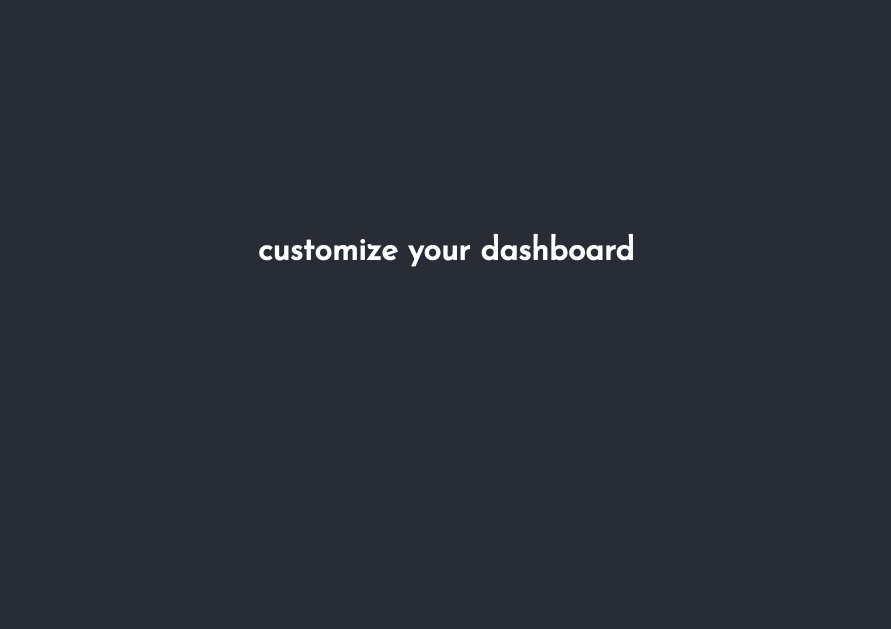
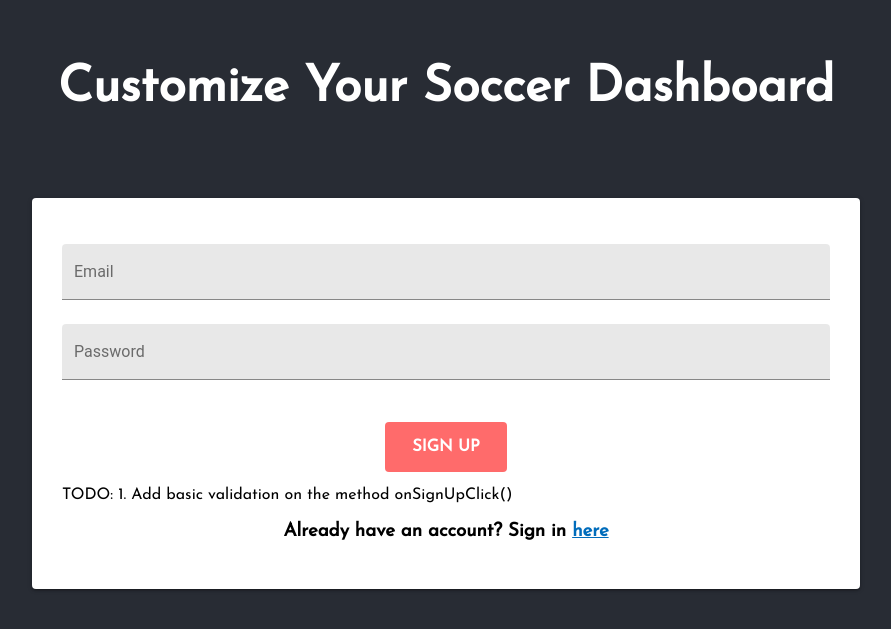
Before and after one commit to YuhanLee/SoccerDashboard, a React (Create React App) app: page / in a window 1280 px wide. Shown: the part 137-766 px from the top of the page, without its empty margins (194-1085 px from the left). Built offline with nearby package versions, Linux system fonts and the light colour scheme; a web font is replaced by a local one.

Commit message:
finished basic landing page

```diff
--- a/src/App.js
+++ b/src/App.js
@@ -15,7 +15,7 @@ class App extends Component {
       <div>
         <Switch>
           {/* <Route exact path='/' component={Dashboard}/> */}
-          <Route exact path='/' component={SelectGames}/>
+          <Route exact path='/' component={LandingPage}/>
         </Switch>
       </div>
     )
--- a/src/components/Dashboard.jsx
+++ b/src/components/Dashboard.jsx
@@ -2,7 +2,6 @@ import React from "react";
 import { withStyles } from '@material-ui/core/styles';
 import { Responsive, WidthProvider } from "react-grid-layout";
 import Container from "./Container";
-import Modal from '@material-ui/core/Modal';
 import FormControl from '@material-ui/core/FormControl';
 import InputLabel from '@material-ui/core/InputLabel';
 import MenuItem from '@material-ui/core/MenuItem';
@@ -215,7 +214,7 @@ class Dashboard extends React.Component {
         <div className={classes.header}>
           <div className={classes.div}></div>
           <div><h1 style={{marginLeft: '600px'}}>World Cup 2018: Match Dashboard</h1></div>
-          <div> <Button className={classes.logInButton}> <h4>Log in</h4></Button></div>
+          <div><Button className={classes.logInButton}> <h4>Log in</h4></Button></div>
 
           {/* TODO: make this header text align center?  There is some issue with the CSS I added*/}
           {/* TODO: Check UI friendly on different sizes of screen  */}
--- a/src/components/LandingPage.jsx
+++ b/src/components/LandingPage.jsx
@@ -1,23 +1,127 @@
 import React from "react";
 import { withStyles } from '@material-ui/core/styles';
+import Paper from "@material-ui/core/Paper";
+import TextField from '@material-ui/core/TextField';
+import Button from '@material-ui/core/Button';
 
 const styles = theme => ({
+  root: {
+    width: "60%",
+    textAlign: 'left',
+    padding: '30px',
+  },
   background: {
     backgroundColor: '#282c34',
     height: '100vh',
-    minHeight: '100vh'
+    width: '100%',
+    minHeight: '100vh',
   },
-})
+
+  signUpButton: {
+    width: '16%',
+    height: '70%',
+    color: 'white',
+    backgroundColor: '#FF6B6B',
+    textAlign: 'center',
+    alignContent: 'center',
+
+    "&:hover": {
+      background: "#ff9a9a"
+    },
+  },
+
+  textContent: {
+    display: 'flex',
+    alignItems: 'center',
+    paddingTop: '200px',
+    justifyContent: 'center',
+    alignItems: 'center',
+    textAlign: 'left',
+  },
+
+  mainContent: {
+    display: 'flex',
+    alignItems: 'center',
+    paddingTop: '50px',
+    justifyContent: 'center',
+    alignItems: 'center',
+    textAlign: 'left',
+  },
+
+  buttonContent: {
+    display: 'flex',
+    alignItems: 'center',
+    paddingTop: '20px',
+    justifyContent: 'center',
+    textAlign: 'left',
+  },
+
+  signInContent: {
+    display: 'flex',
+    color: 'black',
+    justifyContent: 'center',
+  },
+
+  textFields: {
+    display: 'flex',
+    flexDirection: 'column',
+    flexWrap: 'wrap',
+  },
+});
 
 class LandingPage extends React.Component {
+  onSignUpClick = () => {
+    console.log("clicked");
+  };
   render() {
     const { classes } = this.props;
 
     return (
       <div className={classes.background}>
-        <h1> customize your dashboard </h1>
+        <div  className={classes.textContent}>
+          <h1 style={{fontSize: '50px', marginTop: '0px'}}> Customize Your Soccer Dashboard </h1>
+        </div>
 
+        <div className={classes.mainContent}>
+          <Paper align="center" className={classes.root}>
+            <div className={classes.textFields}>
+              <TextField
+                id="filled-email-input"
+                label="Email"
+                className={classes.textField}
+                type="email"
+                name="email"
+                autoComplete="email"
+                margin="normal"
+                variant="filled"
+              />
 
+            <TextField
+              id="filled-password-input"
+              label="Password"
+              className={classes.textField}
+              type="password"
+              autoComplete="current-password"
+              margin="normal"
+              variant="filled"
+            />
+
+            <div className={classes.buttonContent}>
+              <Button className={classes.signUpButton} onClick={this.onSignUpClick}><h3 style={{marginTop: '5px', marginBottom: '5px',}}>Sign Up</h3></Button>
+            </div>
+
+            <div style={{color: 'black'}}>
+              TODO:
+              1. Add basic validation on the method onSignUpClick()
+            </div>
+
+            <div className={classes.signInContent}>
+              <h3>Already have an account? Sign in <a href="#" style={{color: '#006CBB'}}>here</a></h3>
+            </div>
+
+          </div>
+        </Paper>
+        </div>
       </div>
     );
   }
--- a/src/components/SelectGames.jsx
+++ b/src/components/SelectGames.jsx
@@ -21,8 +21,6 @@ class SelectGames extends React.Component {
     return (
       <div className={classes.background}>
         <h1 style={{marginTop: '0px'}}> customize your dashboard </h1>
-
-
       </div>
     );
   }
```
